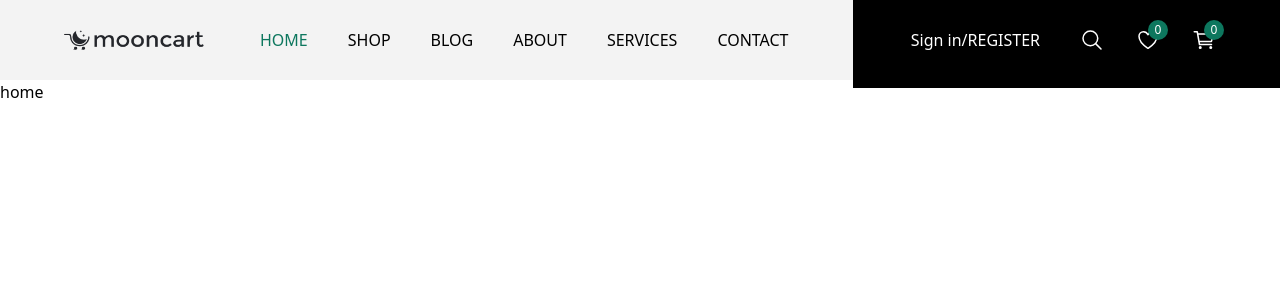
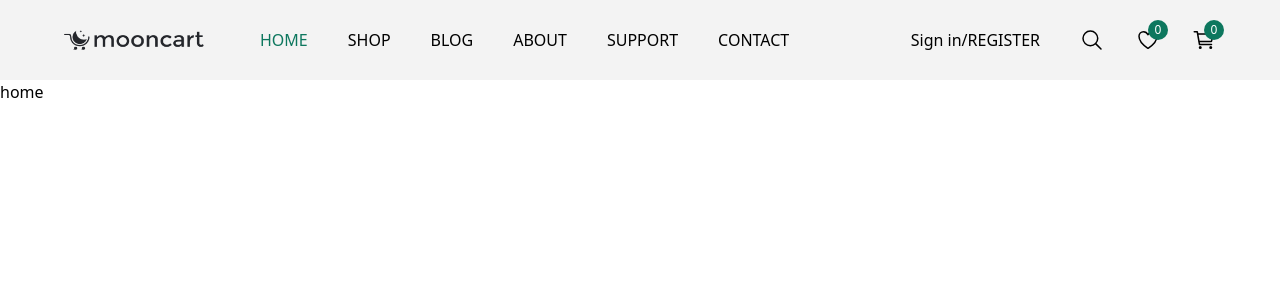
Before and after one commit to zahra-hjri/E-commerce-moon, a Next.js app: page / in a window 1280 px wide. Shown: the top 300 px of the page. Built offline with nearby package versions, Linux system fonts and the light colour scheme.

Commit message:
edited header

```diff
--- a/src/app/components/layout/Header.tsx
+++ b/src/app/components/layout/Header.tsx
@@ -15,50 +15,24 @@ import {
 } from "react-icons/io5";
 import Badge from "@/app/components/ui/Badge";
 import { SignInButton, UserButton } from "@clerk/nextjs";
-import { useEffect, useRef, useState } from "react";
-
-{
-  /* <div className="lg:h-[88px] lg:absolute lg:top-0 lg:right-0 lg:w-1/3 lg:-z-10"> */
-}
+import { useState } from "react";
 
 const Header = () => {
   const pathname = usePathname();
   const router = useRouter();
   const [isOpenMenu, setIsOpenMenu] = useState(false);
-  const [isScrolled, setIsScrolled] = useState(false);
   const handleMenuToggle = () => {
     setIsOpenMenu((prev) => !prev);
   };
-  const menuRef = useRef(null);
-  const closeMenuOutside = (e) => {
-    if (menuRef.current && !menuRef.current.contains(e.target)) {
-      setIsOpenMenu(false);
-    }
-  };
-  const handleScroll = () => {
-    setIsScrolled(window.screenY > 0);
-  };
 
-  useEffect(() => {
-    document.addEventListener("mousedown", closeMenuOutside);
-    window.addEventListener("scroll", handleScroll);
-    return () => {
-      document.removeEventListener("mousedown", closeMenuOutside);
-      window.removeEventListener("scroll", handleScroll);
-    };
-    //we only want to show that black box in home page
-  });
-  const isHomePage = location.pathname === "/";
   return (
     <div>
       <header
         className={
-          isHomePage
-            ? `header bg-white-100 relative px-4 lg:px-12 py-3 z-20  ${isScrolled ? "scrolled" : ""}`
-            : `header relative px-4 lg:px-12 py-3 z-20 ${isScrolled ? "scrolled" : ""}`
+        `header bg-white-100 relative px-4 lg:px-12 py-3 z-20 `
+
         }
       >
-        {isHomePage && <div className={`${isScrolled ? "bg-none" : "bg-black text-white"} lg:h-[88px] lg:absolute lg:top-0 lg:right-0 lg:w-1/3 lg:-z-10`}></div>}
         <nav className="p-4 flex items-center justify-between relative">
           <div className="flex items-center gap-14">
             <div
@@ -79,7 +53,7 @@ const Header = () => {
             </ul>
           </div>
 
-          <div className={`flex items-center gap-10 ${isScrolled || isHomePage ? "text-white" :"text-black"}`}>
+          <div className={`flex items-center gap-10`}>
             <div className="uppercase hidden lg:flex items-center">
               <SignInButton mode="modal" />
               <span>/</span>
--- /dev/null
+++ b/src/app/support/page.tsx
@@ -0,0 +1,9 @@
+import React from 'react'
+
+const Support = () => {
+  return (
+    <div>Support</div>
+  )
+}
+
+export default Support
--- a/src/data/Data.js
+++ b/src/data/Data.js
@@ -21,8 +21,8 @@ export const menulists = [
   },
   {
     id: 5,
-    href: "/services",
-    title: "Services",
+    href: "/support",
+    title: "support",
   },
   {
     id: 6,
```
